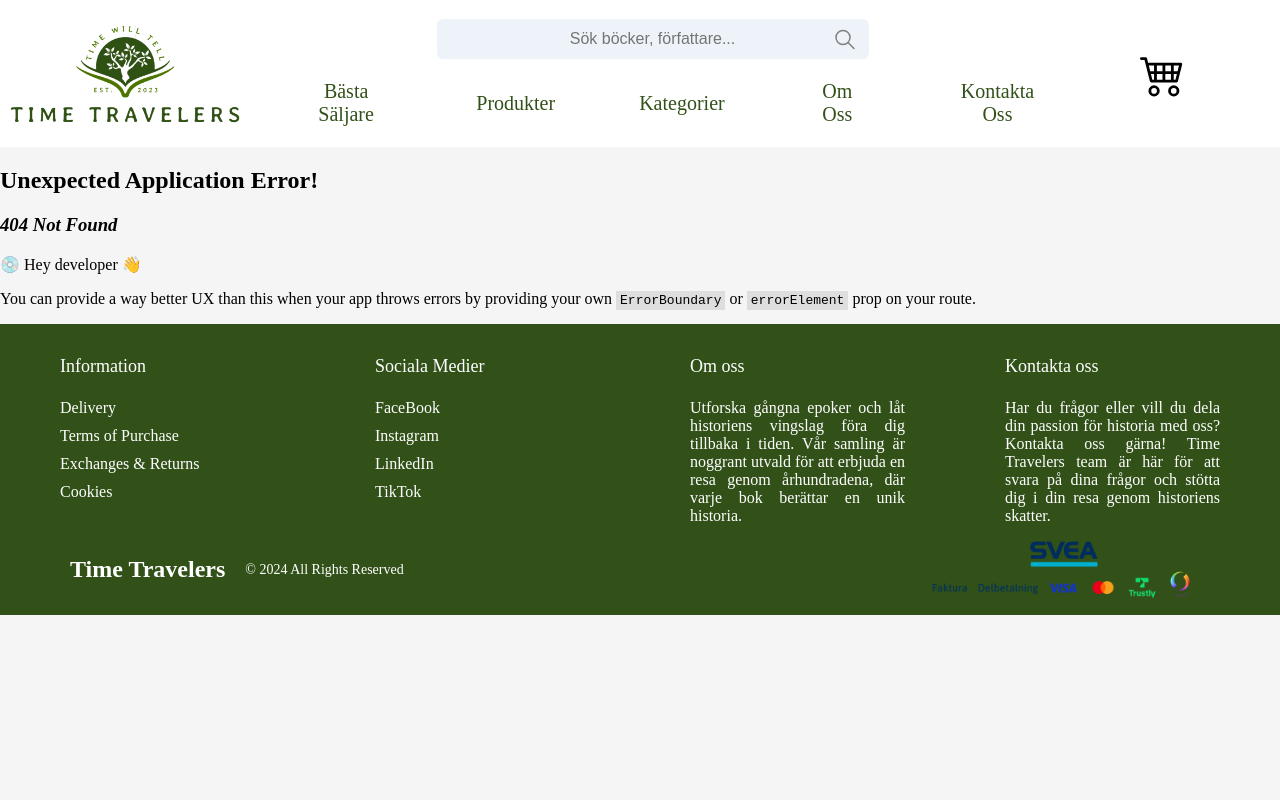
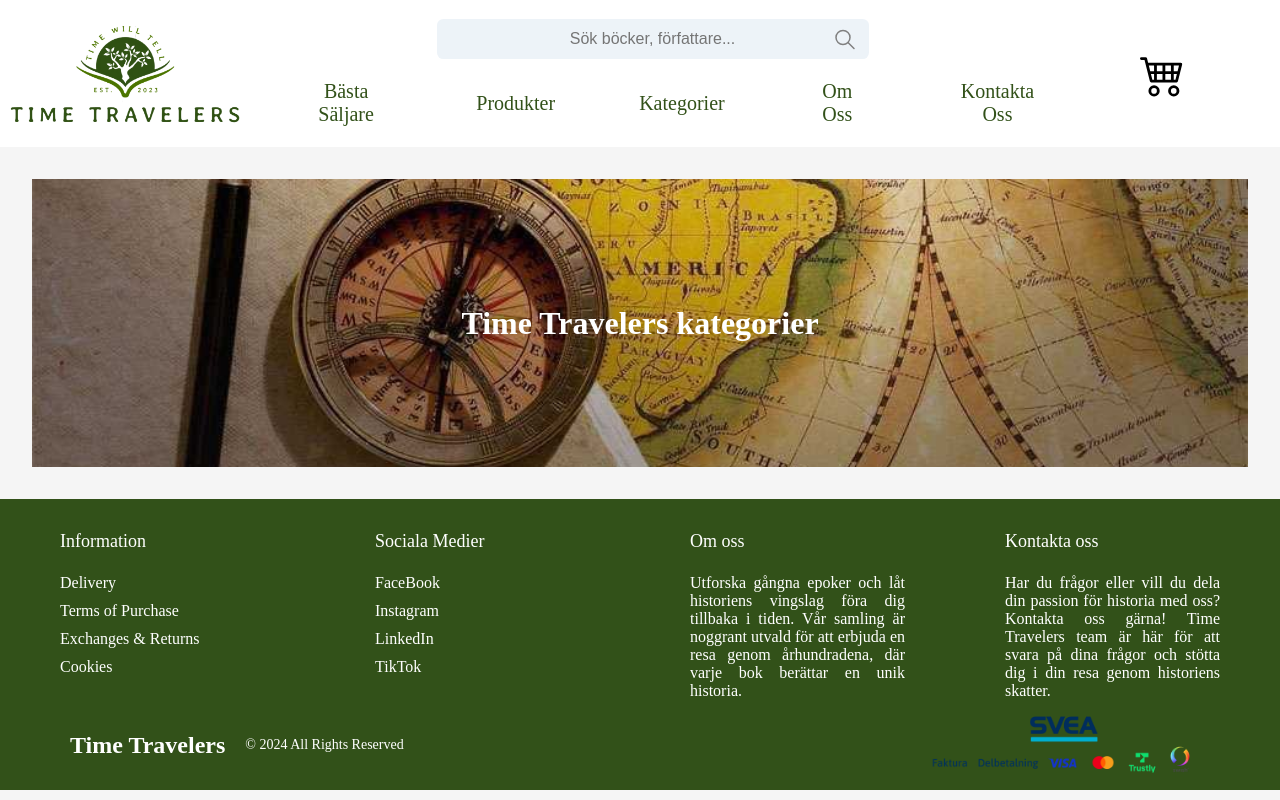
Before and after one commit to MauritzEmanuel/GroupProject_Frontend2, a React (Vite) app in the folder Frontend/: page /categories in a window 1280 px wide. Before the commit this address had no page. Built offline with nearby package versions, Linux system fonts and the light colour scheme.

Commit message:
Fixes :D

```diff
--- a/Frontend/src/components/Navbar.jsx
+++ b/Frontend/src/components/Navbar.jsx
@@ -3,10 +3,6 @@ import '../cssFiles/navbar.css'
 import Logo from '../assets/Images/Logo/Logo-time-travelers.png'
 
 const Navbar = () => {
-
-    const navStyles = {
-
-    }
 
     return (
         <>
--- /dev/null
+++ b/Frontend/src/cssFiles/categories.css
@@ -0,0 +1,11 @@
+.Prod-Header {
+    background-image: url('../assets/Images/History/historia.png');
+    background-size: cover;
+    background-position: center;
+    display: flex;
+    justify-content: center;
+    align-items: center;
+    color: white;
+    margin: 1em;
+    height: 9em;
+}
--- a/Frontend/src/main.jsx
+++ b/Frontend/src/main.jsx
@@ -7,6 +7,7 @@ import AboutUs from './pages/AboutUs.jsx'
 import Product from './pages/Products.jsx'
 import Navbar from './components/Navbar.jsx'
 import Footer from './components/Footer.jsx'
+import Categories from './pages/Categories.jsx'
 
 const router = createBrowserRouter([
   {
@@ -24,6 +25,10 @@ const router = createBrowserRouter([
   {
     path: '/products/:id',
     element: <Product/>
+  },
+  {
+    path: '/categories',
+    element: <Categories/>
   }
 ])
 
--- /dev/null
+++ b/Frontend/src/pages/Categories.jsx
@@ -0,0 +1,14 @@
+import React from "react";
+import '../cssFiles/categories.css'
+
+const Categories = () => {
+
+    return (
+        <div>
+            <h1 className="Prod-Header">Time Travelers kategorier</h1>
+        </div>
+    )
+
+}
+
+export default Categories
```
Also changed, not shown: Frontend/src/assets/Images/History/historia.png (added).
